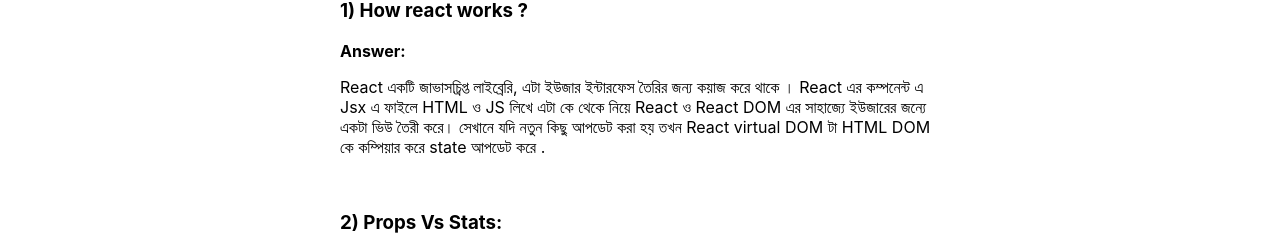
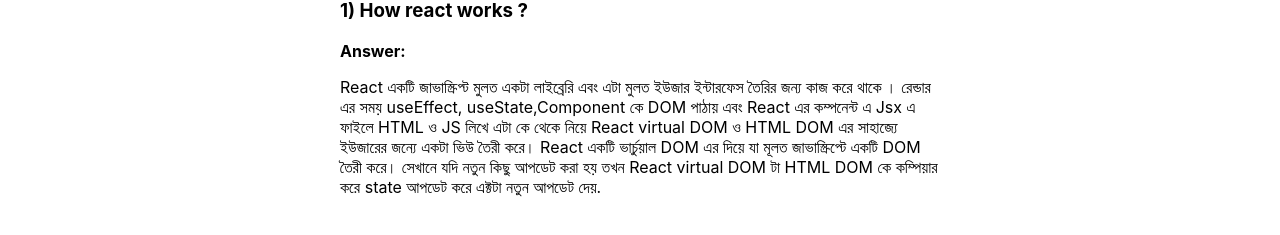
Before and after one commit to kibria-khandaker/lucky-one, a React (Create React App) app: page / in a window 1280 px wide. Shown: the part 568-803 px from the top of the page. Built offline with nearby package versions, Linux system fonts and the light colour scheme; no server answers.

Commit message:
Update text qustion

```diff
--- a/src/components/Footer/Footer.js
+++ b/src/components/Footer/Footer.js
@@ -11,9 +11,8 @@
                 <h3>1) How react works ?</h3>
                 <b>Answer:</b>
                 <p>
-                React একটি জাভাসচ্রিপ্ত লাইব্রেরি, এটা ইউজার ইন্টারফেস তৈরির জন্য কয়াজ করে থাকে ।
-                React এর কম্পনেন্ট এ Jsx  এ ফাইলে HTML  ও JS লিখে এটা কে থেকে নিয়ে React ও React DOM এর সাহাজ্যে ইউজারের জন্যে একটা ভিউ তৈরী করে।
-                সেখানে যদি নতুন কিছু আপডেট করা হয় তখন  React virtual DOM টা HTML DOM  কে কম্পিয়ার করে state আপডেট করে .
+                React একটি জাভাস্ক্রিপ্ট মুলত একটা লাইব্রেরি এবং এটা মুলত ইউজার ইন্টারফেস তৈরির জন্য কাজ করে থাকে । রেন্ডার এর সময়  useEffect, useState,Component কে DOM পাঠায় এবং  React এর কম্পনেন্ট এ Jsx এ ফাইলে HTML  ও JS লিখে এটা কে থেকে নিয়ে React virtual DOM ও HTML DOM এর সাহাজ্যে ইউজারের জন্যে একটা ভিউ তৈরী করে। React একটি ভার্চুয়াল DOM এর দিয়ে যা মূলত জাভাস্ক্রিপ্টে একটি DOM তৈরী করে।
+                সেখানে যদি নতুন কিছু আপডেট করা হয় তখন  React virtual DOM টা HTML DOM  কে কম্পিয়ার করে state আপডেট করে এক্টটা নতুন আপডেট দেয়.
                 </p>
                 <br/>
                 <h3>2) Props Vs Stats: </h3>
```
